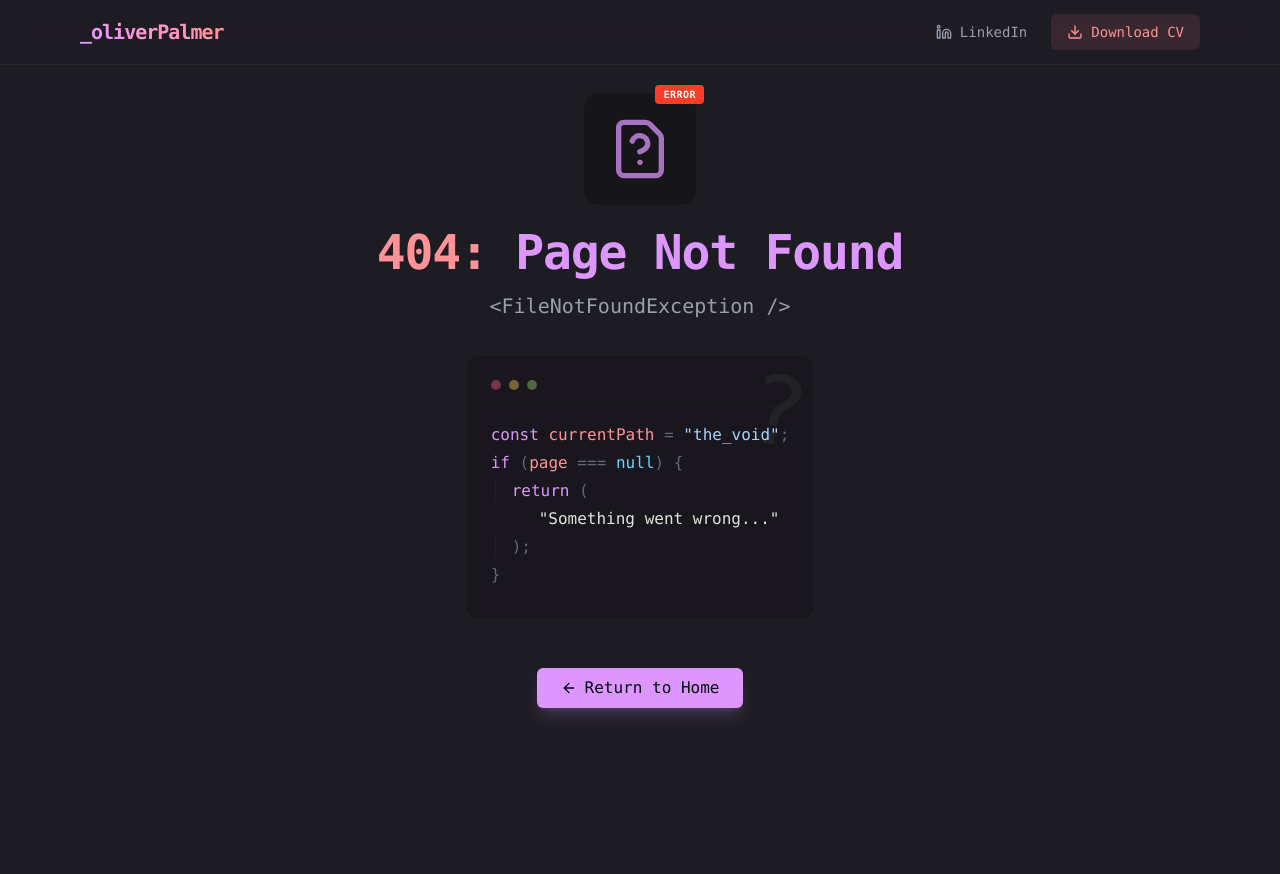
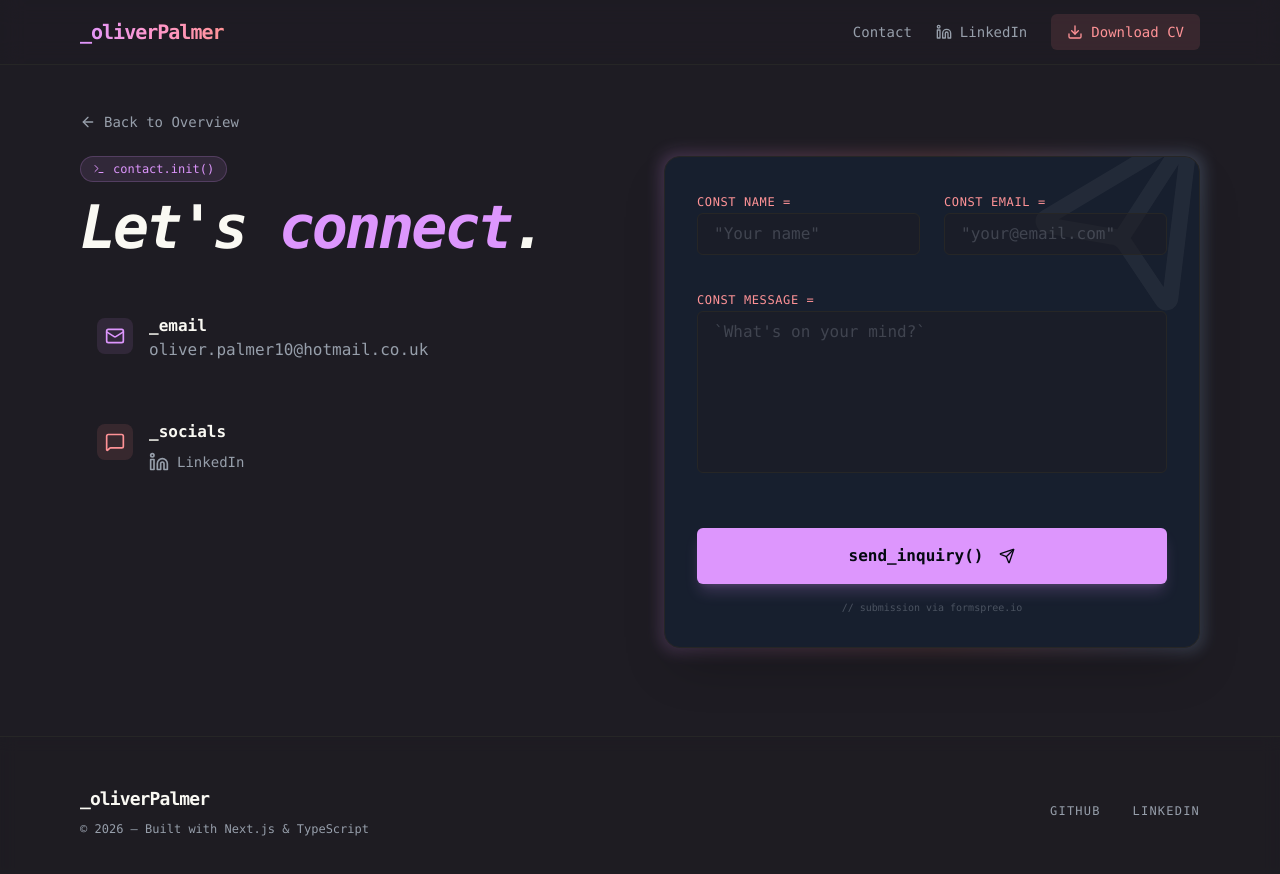
Before and after one commit to opalmer3/portfolio, a Next.js app: page /contact in a window 1280 px wide. Before the commit this address had no page. Shown: the top 874 px of the page. Before the commit the page ends 800 px from the top, so only its background shows below. Built offline with nearby package versions, Linux system fonts and the light colour scheme.

Commit message:
feat: contact page

```diff
--- /dev/null
+++ b/app/contact/page.tsx
@@ -0,0 +1,143 @@
+
+import { Mail, Send, Github, Linkedin, MessageSquare, Terminal, ArrowLeft } from "lucide-react";
+import { Metadata } from "next";
+import Link from "next/link";
+
+export const metadata: Metadata = {
+  title: "Contact",
+  description: "Get in touch with Oliver Palmer for contract or full-time opportunities.",
+};
+
+export default function ContactPage() {
+  return (
+    <div className="max-w-6xl mx-auto px-md py-2xl animate-fade-in">
+      <Link
+        href="/"
+        className="inline-flex items-center gap-2 text-sm text-muted-foreground hover:text-primary transition-colors mb-lg group"
+      >
+        <ArrowLeft className="size-4 group-hover:-translate-x-1 transition-transform" aria-hidden="true" />
+        Back to Overview
+      </Link>
+      <div className="grid grid-cols-1 lg:grid-cols-2 gap-2xl items-start">
+        {/* Contact info */}
+        <div className="space-y-xl lg:sticky lg:top-24">
+          <div className="space-y-md">
+            <div className="inline-flex items-center gap-2 px-3 py-1 bg-primary/10 border border-primary/20 rounded-full text-primary text-xs font-mono mb-2">
+              <Terminal className="size-3" />
+              <span>contact.init()</span>
+            </div>
+            <h1 className="title-lg md:text-6xl text-foreground font-bold italic tracking-tighter">
+              Let&apos;s <span className="text-primary">connect</span>.
+            </h1>
+          </div>
+
+          <div className="space-y-lg">
+            <div className="group flex items-start gap-md p-md rounded-xl hover:bg-sidebar/50 border border-transparent hover:border-border transition-all">
+              <div className="p-sm bg-primary/10 rounded-lg text-primary mt-1 group-hover:scale-110 transition-transform">
+                <Mail className="size-5" />
+              </div>
+              <div>
+                <h2 className="font-bold text-foreground font-mono">_email</h2>
+                <a
+                  href="mailto:oliver.palmer10@hotmail.co.uk"
+                  className="text-muted-foreground hover:text-secondary transition-colors break-all"
+                >
+                  oliver.palmer10@hotmail.co.uk
+                </a>
+              </div>
+            </div>
+
+            <div className="group flex items-start gap-md p-md rounded-xl hover:bg-sidebar/50 border border-transparent hover:border-border transition-all">
+              <div className="p-sm bg-secondary/10 rounded-lg text-secondary mt-1 group-hover:scale-110 transition-transform">
+                <MessageSquare className="size-5" />
+              </div>
+              <div>
+                <h2 className="font-bold text-foreground font-mono">_socials</h2>
+                <div className="flex flex-wrap gap-md mt-sm">
+                  <a
+                    href="https://www.linkedin.com/in/palmeroliver"
+                    target="_blank"
+                    rel="noopener noreferrer"
+                    className="text-muted-foreground hover:text-primary transition-colors flex items-center gap-2"
+                  >
+                    <Linkedin className="size-5" />
+                    <span className="text-sm">LinkedIn</span>
+                  </a>
+                </div>
+              </div>
+            </div>
+          </div>
+        </div>
+
+        {/* Contact form */}
+        <div className="relative group">
+          {/* Decorative glow */}
+          <div className="absolute -inset-1 bg-linear-to-r from-primary via-secondary to-accent rounded-2xl blur opacity-20 group-hover:opacity-40 transition duration-1000 group-hover:duration-200"></div>
+
+          <div className="relative bg-card border border-border rounded-2xl p-lg md:p-xl shadow-2xl overflow-hidden">
+            <div className="absolute top-0 right-0 p-lg opacity-5 pointer-events-none group-hover:opacity-10 transition-opacity">
+              <Send className="size-48 -rotate-12 translate-x-12 -translate-y-12" />
+            </div>
+
+            <form
+              action="https://formspree.io/f/xjggrwel"
+              method="POST"
+              className="space-y-xl relative z-10"
+            >
+              <div className="grid grid-cols-1 md:grid-cols-2 gap-lg">
+                <div className="space-y-sm">
+                  <label htmlFor="name" className="text-xs font-mono text-secondary uppercase tracking-wider">const name =</label>
+                  <input
+                    required
+                    type="text"
+                    id="name"
+                    name="name"
+                    placeholder="&quot;Your name&quot;"
+                    className="w-full bg-background/50 border border-border rounded-md px-md py-sm focus:border-primary focus:ring-1 focus:ring-primary outline-none transition-all placeholder:text-muted-foreground/30 font-mono text-foreground"
+                  />
+                </div>
+
+                <div className="space-y-sm">
+                  <label htmlFor="email" className="text-xs font-mono text-secondary uppercase tracking-wider">const email =</label>
+                  <input
+                    required
+                    type="email"
+                    id="email"
+                    name="email"
+                    placeholder="&quot;your@email.com&quot;"
+                    className="w-full bg-background/50 border border-border rounded-md px-md py-sm focus:border-primary focus:ring-1 focus:ring-primary outline-none transition-all placeholder:text-muted-foreground/30 font-mono text-foreground"
+                  />
+                </div>
+              </div>
+
+              <div className="space-y-sm">
+                <label htmlFor="message" className="text-xs font-mono text-secondary uppercase tracking-wider">const message =</label>
+                <textarea
+                  required
+                  id="message"
+                  name="message"
+                  rows={6}
+                  placeholder="`What's on your mind?`"
+                  className="w-full bg-background/50 border border-border rounded-md px-md py-sm focus:border-primary focus:ring-1 focus:ring-primary outline-none transition-all placeholder:text-muted-foreground/30 font-mono text-foreground resize-none"
+                />
+              </div>
+
+              <div className="pt-md">
+                <button
+                  type="submit"
+                  className="w-full bg-primary text-primary-foreground font-bold py-md rounded-md hover:scale-[1.01] active:scale-[0.98] transition-all flex items-center justify-center gap-md group/btn shadow-lg shadow-primary/20"
+                >
+                  <span className="font-mono">send_inquiry()</span>
+                  <Send className="size-4 group-hover:translate-x-1 group-hover:-translate-y-1 transition-transform" />
+                </button>
+                <p className="mt-4 text-[10px] text-muted-foreground text-center font-mono opacity-40">
+                  // submission via formspree.io
+                </p>
+              </div>
+            </form>
+          </div>
+        </div>
+      </div>
+    </div>
+  );
+}
--- a/app/layout.tsx
+++ b/app/layout.tsx
@@ -1,6 +1,7 @@
 import type { Metadata } from "next";
 import { Fira_Code } from "next/font/google";
 import Navbar from "@/src/components/navbar";
+import Footer from "@/src/components/footer";
 import "./theme.css";
 import "./globals.css";
 
@@ -67,6 +68,7 @@ export default function RootLayout({
         <main className="pt-16 min-h-[calc(100vh-64px)]">
           {children}
         </main>
+        <Footer />
         <script
           type="application/ld+json"
           dangerouslySetInnerHTML={{
--- /dev/null
+++ b/src/components/footer.tsx
@@ -0,0 +1,60 @@
+
+import Link from "next/link";
+import { Linkedin } from "lucide-react";
+
+export default function Footer() {
+  return (
+    <footer className="border-t border-border bg-background/50 backdrop-blur-sm py-12">
+      <div className="max-w-6xl mx-auto px-md flex flex-col md:flex-row justify-between items-center gap-8">
+        <div className="flex flex-col items-center md:items-start gap-2">
+          <Link href="/" className="text-lg font-bold tracking-tighter hover:opacity-80 transition-opacity">
+            _oliverPalmer
+          </Link>
+          <p className="text-xs text-muted-foreground font-mono">
+            &copy; {new Date().getFullYear()} &mdash; Built with Next.js & TypeScript
+          </p>
+        </div>
+
+        <div className="flex items-center gap-8 sm:hidden">
+          <Link
+            href="/contact"
+            className="text-sm font-medium text-muted-foreground hover:text-primary transition-colors flex items-center gap-2"
+          >
+            <span className="size-1.5 rounded-full bg-primary/40" />
+            Contact
+          </Link>
+
+          <a
+            href="https://www.linkedin.com/in/palmeroliver"
+            target="_blank"
+            rel="noopener noreferrer"
+            className="flex items-center gap-2 text-sm font-medium text-muted-foreground hover:text-primary transition-colors"
+            aria-label="LinkedIn Profile"
+          >
+            <Linkedin className="size-4" aria-hidden="true" />
+            <span>LinkedIn</span>
+          </a>
+        </div>
+
+        <div className="hidden sm:flex items-center gap-8">
+          <a
+            href="https://github.com/opalmer3"
+            target="_blank"
+            rel="noopener noreferrer"
+            className="text-xs text-muted-foreground hover:text-primary transition-colors font-mono uppercase tracking-widest"
+          >
+            GitHub
+          </a>
+          <a
+            href="https://www.linkedin.com/in/palmeroliver"
+            target="_blank"
+            rel="noopener noreferrer"
+            className="text-xs text-muted-foreground hover:text-primary transition-colors font-mono uppercase tracking-widest"
+          >
+            LinkedIn
+          </a>
+        </div>
+      </div>
+    </footer>
+  );
+}
--- a/src/components/navbar.tsx
+++ b/src/components/navbar.tsx
@@ -15,6 +15,13 @@ export default function Navbar() {
         </Link>
 
         <div className="flex items-center gap-md lg:gap-lg">
+          <Link
+            href="/contact"
+            className="hidden sm:flex text-sm text-muted-foreground hover:text-primary transition-colors font-mono"
+          >
+            Contact
+          </Link>
+
           <a
             href="https://www.linkedin.com/in/palmeroliver"
             target="_blank"
```
